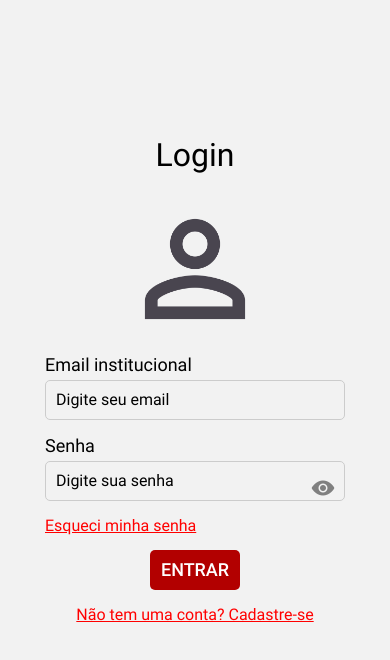
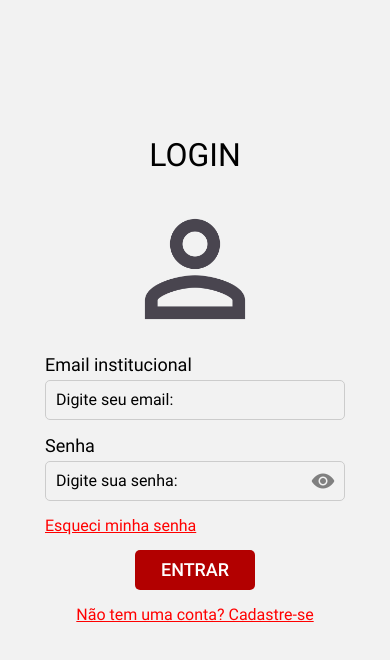
Before and after one commit to KaueSimao/ProjetoIntegrador, a React Native app: screen / in a window 390 px wide. Shown: the top 660 px of the page. Built offline with nearby package versions, Linux system fonts and the light colour scheme.

Commit message:
estilos atualizados

```diff
--- a/screens/LoginScreen.js
+++ b/screens/LoginScreen.js
@@ -42,7 +42,7 @@ export default function LoginScreen({ navigation }) {
    const showAlert = (message) => {
     setAlertMessage(message);
     setAlertVisible(true);
-    setTimeout(() => setAlertVisible(false), 3000); // Alerta desaparece após 3 segundos
+    setTimeout(() => setAlertVisible(false), 10000); // Alerta desaparece após 3 segundos
   };
 
   // Função de login
@@ -66,6 +66,7 @@ export default function LoginScreen({ navigation }) {
       if (response) {
         showAlert("Sucesso, login bem-sucedido!");
 
+        console.log(response.access_token)
         await AsyncStorage.setItem("userToken", response.access_token);
 
         // Navega para a tela principal com as informações do usuário
@@ -86,7 +87,7 @@ export default function LoginScreen({ navigation }) {
 
   return (
     <View style={styles.container}>
-      <Text style={styles.textLogin}>Login</Text>
+      <Text style={styles.textLogin}>LOGIN</Text>
       <Image source={require("../assets/profile.png")} style={styles.logo} />
 
       {/* Alerta de erro ou sucesso */}
@@ -99,7 +100,7 @@ export default function LoginScreen({ navigation }) {
       <Text style={styles.label}>Email institucional</Text>
       <TextInput
         style={styles.input}
-        placeholder="Digite seu email"
+        placeholder="Digite seu email:"
         value={institutionalEmail}
         onChangeText={setEmail}
         autoCapitalize="none"
@@ -110,7 +111,7 @@ export default function LoginScreen({ navigation }) {
       <View style={styles.passwordContainer}>
         <TextInput
           style={styles.input}
-          placeholder="Digite sua senha"
+          placeholder="Digite sua senha:"
           secureTextEntry={!showPassword}
           value={studentPassword}
           onChangeText={setPassword}
@@ -120,6 +121,7 @@ export default function LoginScreen({ navigation }) {
           style={styles.eyeButton}
         >
           <Ionicons
+          style={styles.icon}
             name={showPassword ? "eye-off" : "eye"}
             size={24}
             color="gray"
@@ -209,7 +211,7 @@ const styles = StyleSheet.create({
     textDecorationLine: "underline",
   },
   button: {
-    width: 90,
+    width: 120,
     height: 40,
     backgroundColor: "#B20000",
     justifyContent: "center",
@@ -239,5 +241,8 @@ const styles = StyleSheet.create({
     color: "#721c24",
     fontSize: 16,
     fontFamily: "Roboto-Regular",
+  },
+  icon:{
+    marginBottom : 15
   }
 });
--- a/screens/SpecificSearchScreen.js
+++ b/screens/SpecificSearchScreen.js
@@ -68,6 +68,7 @@ export default function SpecificSearchScreen({ navigation }) {
           'Authorization': `Bearer ${accessToken}`, // Adicionando o token nas requisições
         }
       });
+
       setTimetable(timetableResponse.data);
     } catch (error) {
       console.error(error);
@@ -81,9 +82,10 @@ export default function SpecificSearchScreen({ navigation }) {
     }
 
     try {
+      console.log('marcio: ', accessToken);
       const teachersResponse = await axios.get(`${API_URL}/teacher/`, {
         headers: {
-          'Authorization': `Bearer ${accessToken}`,
+          'Authorization': `Bearer eyJhbGciOiJIUzI1NiIsInR5cCI6IkpXVCJ9.eyJpc3MiOiJqYXZhZ2FzIiwiZXhwIjoxNzMyMjQ0OTA1LCJzdWIiOiIyIiwicm9sZXMiOlsiQURNSU4iXX0.oakpsPY38p8JK2VO_jNiHp5axs1OUhmMu41i34OSptE`,
         },
       });
       const subjectsResponse = await axios.get(`${API_URL}/subject/`, {
```
